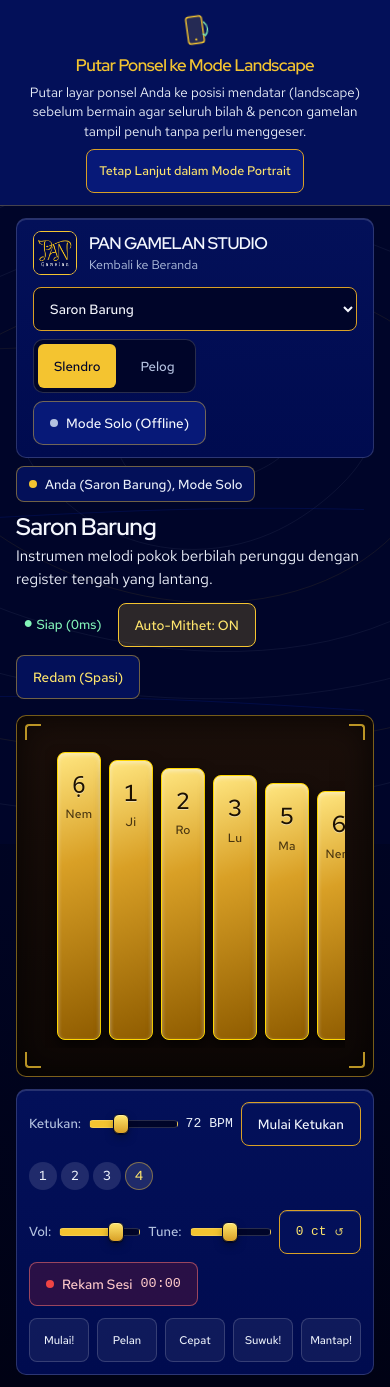
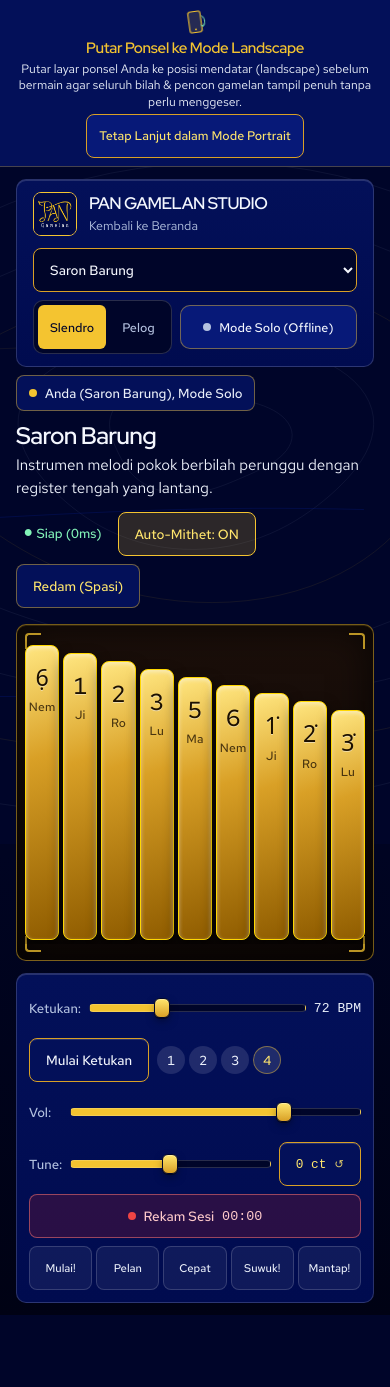
Before and after one commit to pangamelanid-bit/pangamelanid-bit.github.io, a plain HTML site: page studio.html in a window 390 px wide. After the commit the page ends 1315 px from the top, so only its background shows below. Drawn offline with Linux system fonts and the light colour scheme; no server answers; a web font is replaced by a local one.

Commit message:
polish(studio): refine desktop instrument proportions and mobile portrait layout

```diff
--- a/studio/studio.css
+++ b/studio/studio.css
@@ -700,16 +700,16 @@ h1, h2, h3 {
   flex: 1;
   width: 100%;
   min-width: 0;
-  min-height: 320px;
-  max-height: 560px;
+  min-height: 290px;
+  max-height: 460px;
   height: auto;
-  padding: 28px;
+  padding: 24px 28px;
   border-radius: var(--radius-lg);
   background-color: var(--rack-dark);
   background-image: linear-gradient(180deg, var(--rack-wood-top) 0%, var(--rack-dark) 100%);
   color: var(--white);
   border: 1.5px solid var(--gold-a45);
-  box-shadow: inset 0 0 36px var(--shadow-black-75);
+  box-shadow: inset 0 1px 0 var(--gold-a14), inset 0 0 40px var(--shadow-black-75);
   display: flex;
   align-items: center;
   justify-content: center;
@@ -872,6 +872,14 @@ h1, h2, h3 {
 }
 
 @media (min-width: 769px) {
+  .pads-grid.layout-bilah:not(.is-dense) {
+    gap: 12px;
+  }
+  .pads-grid.layout-bilah:not(.is-dense) .pad-bilah {
+    flex: 0 1 98px;
+    min-width: 76px;
+    max-width: 108px;
+  }
   .pads-grid.layout-bilah.is-dense {
     justify-content: safe center;
     gap: 4px;
@@ -881,6 +889,29 @@ h1, h2, h3 {
   .pads-grid.layout-bilah.is-dense .pad-bilah {
     flex: 1 0 44px;
     min-width: 44px;
+  }
+  .pads-grid.layout-bonang {
+    gap: 20px;
+  }
+  .bonang-row {
+    gap: 16px;
+  }
+  .pad-bonang {
+    width: clamp(92px, 7.2vw, 112px);
+    height: clamp(92px, 7.2vw, 112px);
+  }
+  .pad-pencon {
+    width: clamp(118px, 8.8vw, 140px);
+    height: clamp(118px, 8.8vw, 140px);
+  }
+  .pad-kendhang {
+    width: clamp(120px, 9vw, 144px);
+    height: clamp(120px, 9vw, 144px);
+  }
+  .pads-grid.layout-pencon,
+  .pads-grid.layout-gong,
+  .pads-grid.layout-kendhang {
+    gap: 20px;
   }
 }
 
@@ -1012,7 +1043,9 @@ h1, h2, h3 {
 .pad-pencon .pad-label-group {
   background-color: var(--c-0-5-36-a88);
   color: var(--gold-light);
+  border: 1px solid var(--gold-a35);
   border-radius: var(--radius-chip);
+  min-width: 34px;
   padding: 4px 8px;
 }
 
@@ -1409,7 +1442,7 @@ h1, h2, h3 {
     gap: 8px;
   }
   .dock-group input[type="range"] {
-    width: 52px;
+    width: 72px;
   }
   .dock-label {
     font-size: 0.78rem;
@@ -1745,7 +1778,7 @@ h1, h2, h3 {
   background-color: var(--navy-card);
   color: var(--white);
   border-bottom: 1px solid var(--line-gold);
-  padding: 12px 16px;
+  padding: 8px 12px;
 }
 
 .rotate-prompt-card {
@@ -1761,16 +1794,16 @@ h1, h2, h3 {
   display: flex;
   flex-direction: column;
   align-items: center;
-  gap: 8px;
+  gap: 4px;
 }
 
 .rotate-prompt-card h2 {
   margin: 0;
   font-family: var(--font-display);
-  font-size: 1.05rem;
+  font-size: 0.94rem;
   font-weight: 600;
   font-style: normal;
-  letter-spacing: -0.03em;
+  letter-spacing: -0.02em;
   color: var(--gold);
   text-wrap: balance;
 }
@@ -1778,8 +1811,8 @@ h1, h2, h3 {
 .rotate-prompt-card p {
   margin: 0;
   font-family: var(--font-body);
-  font-size: 0.84rem;
-  line-height: 1.45;
+  font-size: 0.76rem;
+  line-height: 1.35;
   color: var(--white-soft);
   text-wrap: pretty;
   max-width: 48ch;
@@ -1787,8 +1820,8 @@ h1, h2, h3 {
 
 .rotate-phone-icon svg {
   display: block;
-  width: 36px;
-  height: 36px;
+  width: 28px;
+  height: 28px;
   animation: phoneTilt 2.2s ease-in-out infinite;
 }
 
@@ -1806,6 +1839,47 @@ h1, h2, h3 {
 @media (max-width: 768px) and (orientation: portrait) {
   .rotate-prompt:not(.is-dismissed) {
     display: block;
+  }
+  .studio-controls {
+    display: grid;
+    grid-template-columns: auto minmax(0, 1fr);
+    width: 100%;
+    gap: 8px;
+    align-items: center;
+  }
+  .studio-select {
+    grid-column: 1 / -1;
+    width: 100%;
+  }
+  .scale-switch {
+    justify-self: start;
+    gap: 4px;
+  }
+  .scale-btn {
+    padding: 4px 12px;
+    font-size: 0.78rem;
+  }
+  .room-pill {
+    width: 100%;
+    justify-content: center;
+    padding-inline: 8px;
+    font-size: 0.78rem;
+    gap: 8px;
+  }
+  .instrument-rack {
+    padding: 16px 8px;
+    min-height: 230px;
+  }
+  .pads-grid.layout-bilah:not(.is-dense) {
+    justify-content: center;
+    gap: 4px;
+    padding: 4px 0;
+  }
+  .pads-grid.layout-bilah:not(.is-dense) .pad-bilah {
+    flex: 1 1 0;
+    min-width: 34px;
+    max-width: 64px;
+    padding: 12px 4px;
   }
 }
 
@@ -1926,11 +2000,34 @@ h1, h2, h3 {
   }
   .studio-dock {
     padding: 12px;
+    gap: 8px;
+  }
+  .dock-group input[type="range"] {
+    flex: 1 1 120px;
+  }
+  .dock-group:nth-child(2) {
+    display: grid;
+    grid-template-columns: auto minmax(0, 1fr) auto;
+    align-items: center;
+    gap: 8px;
+  }
+  .dock-group:nth-child(2) #masterVol {
+    grid-column: 2 / -1;
+    width: 100%;
+  }
+  .dock-group:nth-child(2) #tuneRange {
+    grid-column: 2;
+    width: 100%;
+  }
+  .dock-group:nth-child(2) #recordBtn {
+    grid-column: 1 / -1;
+    width: 100%;
+    justify-content: center;
   }
   .dock-group[aria-label="Isyarat Cepat Studio"] {
     display: grid;
     grid-template-columns: repeat(5, minmax(0, 1fr));
-    gap: 8px;
+    gap: 4px;
     width: 100%;
   }
   .emote-btn {
```
